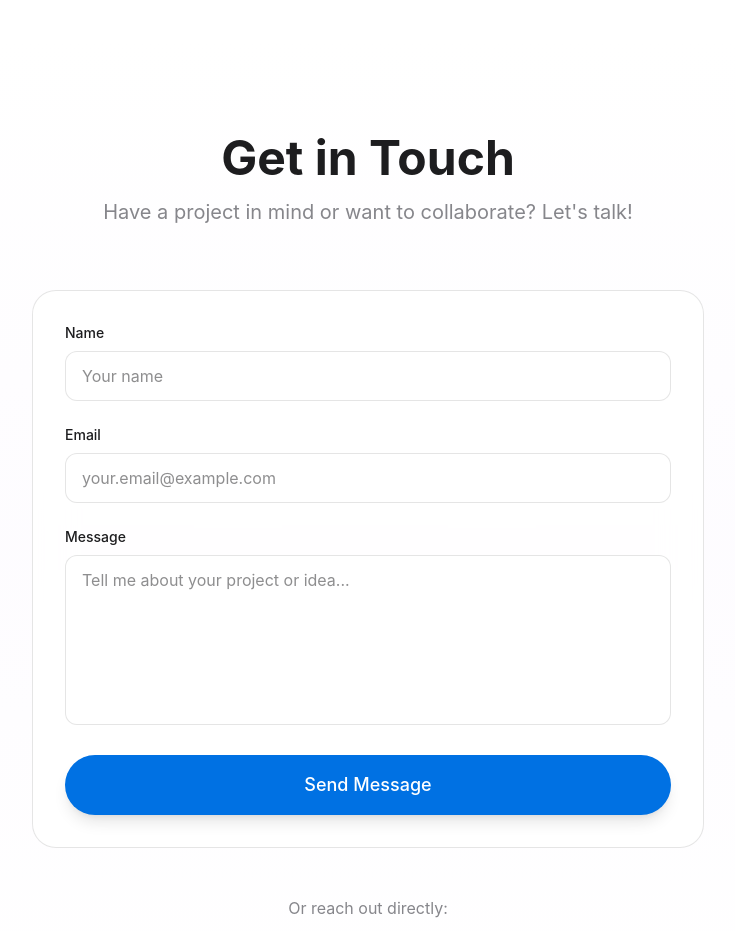
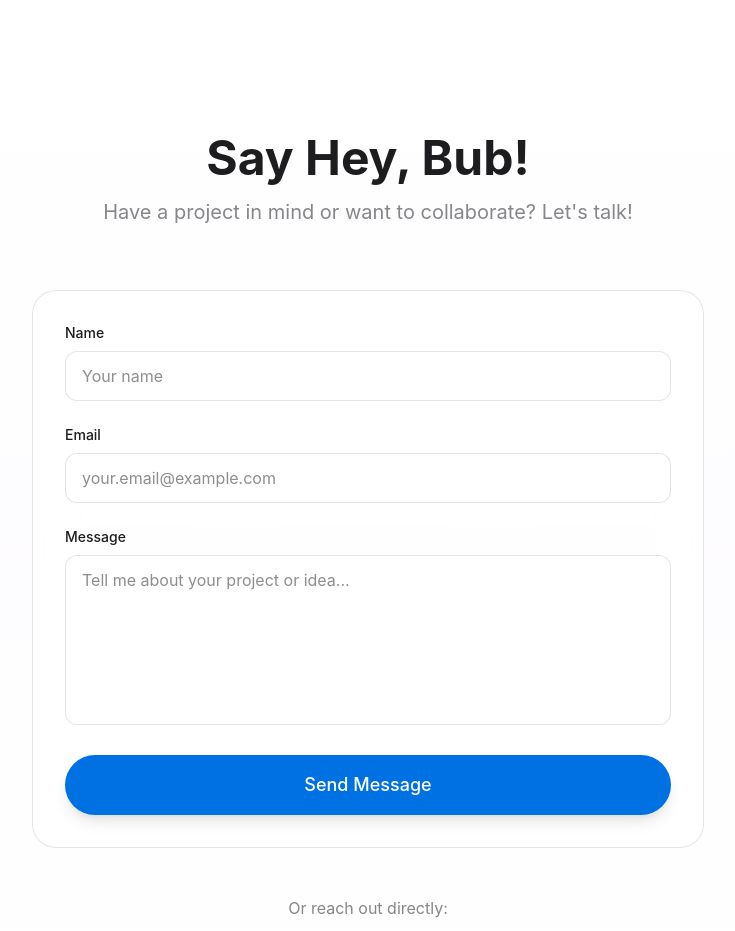
Before and after one commit to simpletim76/portfolio-site, a Next.js app: page / in a window 1280 px wide. Shown: the part 1680-2611 px from the top of the page, without its empty margins (272-1007 px from the left). Built offline with nearby package versions, Linux system fonts and the light colour scheme.

Commit message:
Update contact section heading to 'Say Hey, Bub\!'

```diff
--- a/components/sections/Contact.tsx
+++ b/components/sections/Contact.tsx
@@ -37,7 +37,7 @@ export default function Contact() {
         transition={{ duration: 0.6 }}
         className="text-center mb-16"
       >
-        <h2 className="text-4xl md:text-5xl font-bold mb-4">Get in Touch</h2>
+        <h2 className="text-4xl md:text-5xl font-bold mb-4">Say Hey, Bub!</h2>
         <p className="text-xl text-[var(--color-apple-gray)] max-w-2xl mx-auto">
           Have a project in mind or want to collaborate? Let's talk!
         </p>
```
